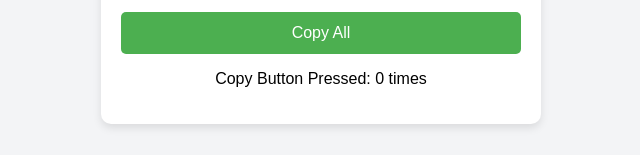
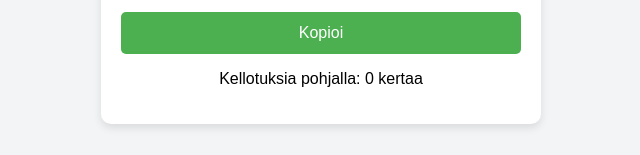
Before and after one commit to MiroHai/Kellotuskerho, a plain HTML site: page index.html in a window 1280 px wide. Shown: the part 642-797 px from the top of the page, 319-959 px from the left. Drawn offline with Linux system fonts and the light colour scheme; no server answers.

Commit message:
Update index.html

```diff
--- a/index.html
+++ b/index.html
@@ -37,8 +37,8 @@
       <label for="input7">7. Jäpättävää</label>
       <input id="input7" type="text">
     </div>
-    <button onclick="copyToClipboard()">Copy All</button>
-    <p>Copy Button Pressed: <span id="counter">0</span> times</p>
+    <button onclick="copyToClipboard()">Kopioi</button>
+    <p>Kellotuksia pohjalla: <span id="counter">0</span> kertaa</p>
   </div>
   <script src="script.js"></script>
 </body>
```
